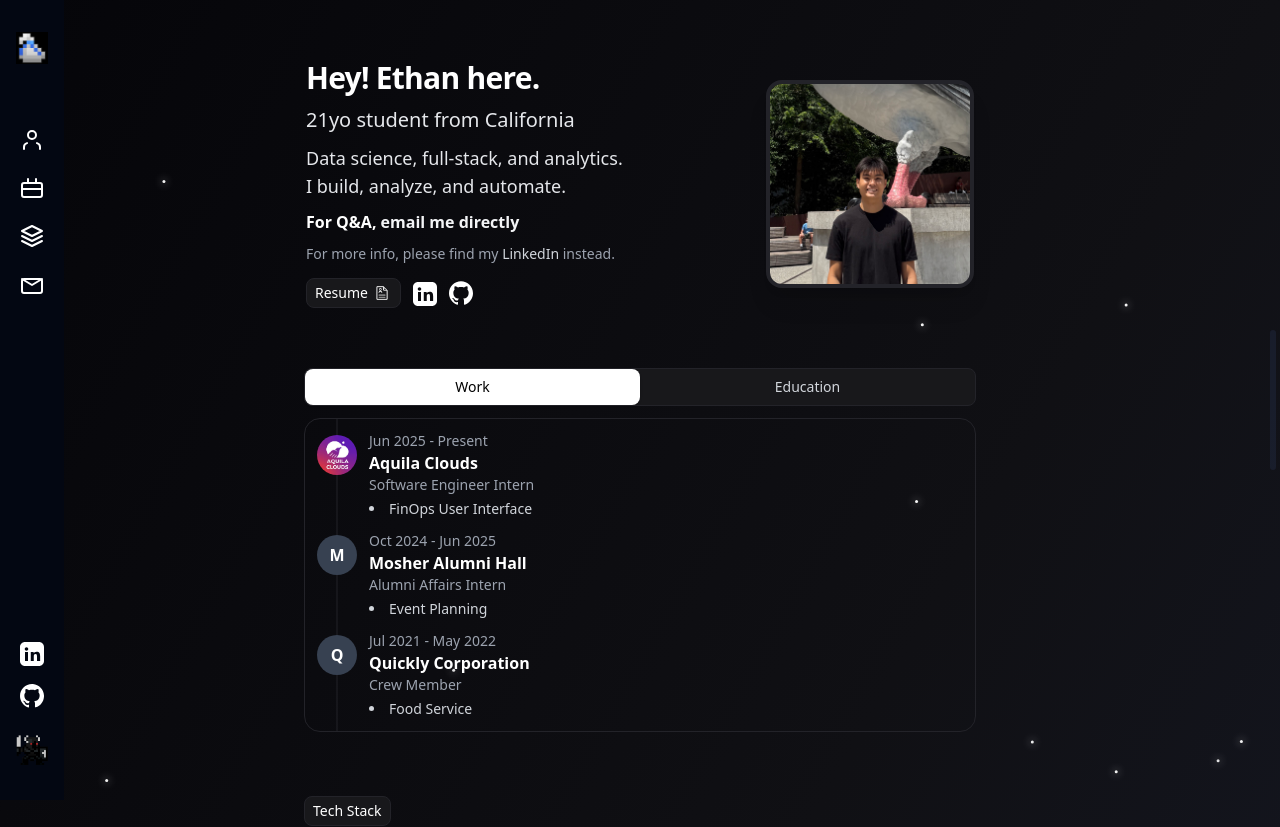
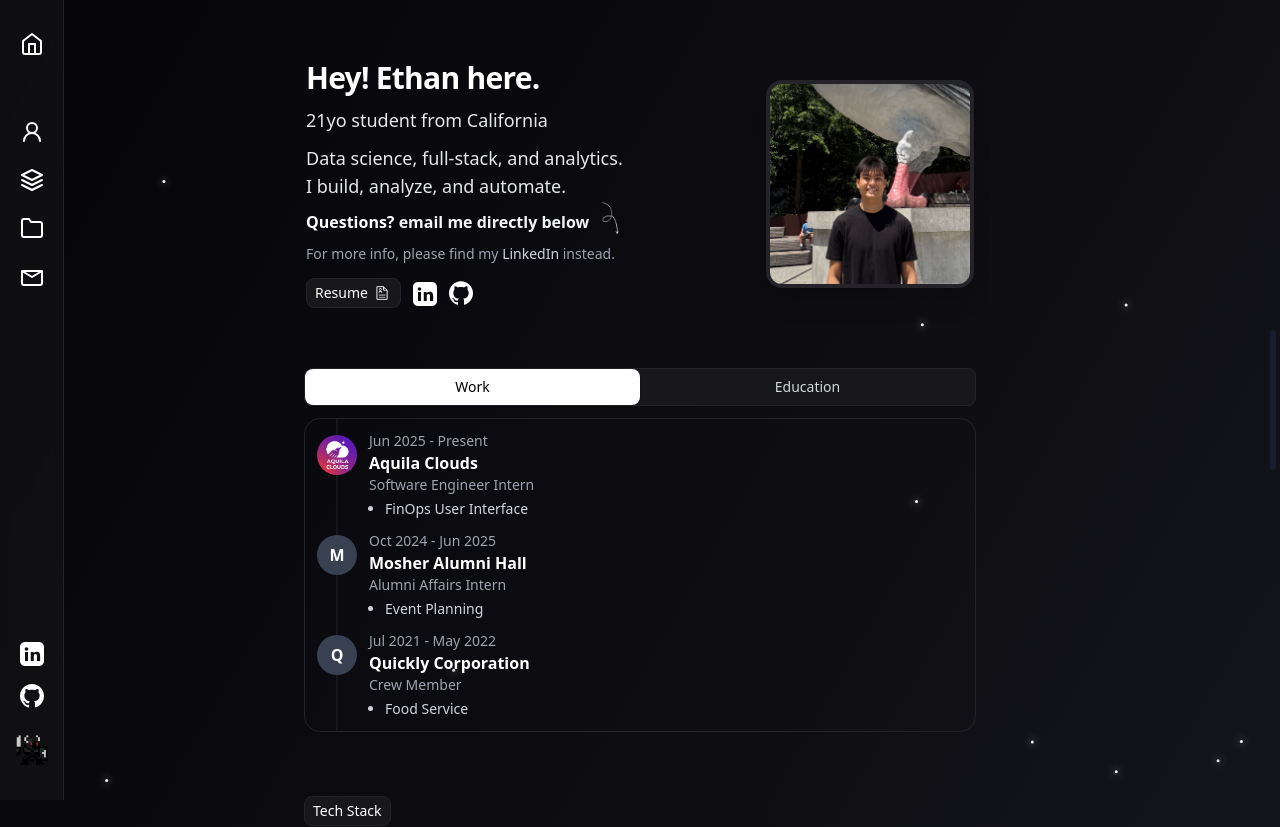
Before and after one commit to ethantsaox/portfolio-redesign, a React (Vite) app: page / in a window 1280 px wide. Shown: the top 827 px of the page. Built offline with nearby package versions, Linux system fonts and the light colour scheme.

Commit message:
more changes

```diff
--- a/src/components/About.jsx
+++ b/src/components/About.jsx
@@ -49,7 +49,7 @@ function About() {
                   <div className="text-gray-400 text-sm">Jun 2025 - Present</div>
                   <div className="text-white text-base font-semibold">Aquila Clouds</div>
                   <div className="text-gray-400 mb-1 text-sm">Software Engineer Intern</div>
-                  <ul className="list-disc list-inside text-gray-300 text-sm space-y-1">
+                  <ul className="list-disc list-outside text-gray-300 text-sm space-y-1 ml-4">
                     <li>FinOps User Interface</li>
                   </ul>
                 </div>
@@ -63,7 +63,7 @@ function About() {
                   <div className="text-gray-400 text-sm">Oct 2024 - Jun 2025</div>
                   <div className="text-white text-base font-semibold">Mosher Alumni Hall</div>
                   <div className="text-gray-400 mb-1 text-sm">Alumni Affairs Intern</div>
-                  <ul className="list-disc list-inside text-gray-300 text-sm space-y-1">
+                  <ul className="list-disc list-outside text-gray-300 text-sm space-y-1 ml-4">
                     <li>Event Planning</li>
                   </ul>
                 </div>
@@ -77,7 +77,7 @@ function About() {
                   <div className="text-gray-400 text-sm">Jul 2021 - May 2022</div>
                   <div className="text-white text-base font-semibold">Quickly Corporation</div>
                   <div className="text-gray-400 mb-1 text-sm">Crew Member</div>
-                  <ul className="list-disc list-inside text-gray-300 text-sm space-y-1">
+                  <ul className="list-disc list-outside text-gray-300 text-sm space-y-1 ml-4">
                     <li>Food Service</li>
                   </ul>
                 </div>
@@ -97,7 +97,7 @@ function About() {
                   <div className="text-gray-400 text-sm">Sep 2022 - Jun 2026</div>
                   <div className="text-white text-base font-bold">University of California Santa Barbara</div>
                   <div className="text-gray-400 mb-1 text-sm">B.S. in Statistics and Data Science</div>
-                  <ul className="list-disc list-inside text-gray-300 text-sm space-y-1">
+                  <ul className="list-disc list-outside text-gray-300 text-sm space-y-1 ml-4">
                     <li>TMP Certificate, Delta Sigma Pi, Gaucho Sports Analytics</li>
                   </ul>
                 </div>
@@ -111,7 +111,7 @@ function About() {
                   <div className="text-gray-400 text-sm">Aug 2018 - Jun 2022</div>
                   <div className="text-white text-base font-bold">Dougherty Valley High School</div>
                   <div className="text-gray-400 mb-1 text-sm">High School Diploma</div>
-                  <ul className="list-disc list-inside text-gray-300 text-sm space-y-1">
+                  <ul className="list-disc list-outside text-gray-300 text-sm space-y-1 ml-4">
                     <li>San Ramon, CA</li>
                   </ul>
                 </div>
--- a/src/components/Hero.jsx
+++ b/src/components/Hero.jsx
@@ -1,6 +1,7 @@
 import React, { useState } from 'react';
 import profilePic from '../assets/profile-pic7.jpg';
 import resumeIcon from '../assets/resume.png';
+import whiteArrowGif from '../assets/whitearrowgif.gif';
 import { useFadeInOnScroll } from '../hooks/useFadeInOnScroll';
 
 function Hero() {
@@ -22,15 +23,16 @@ function Hero() {
           <h1 className="text-2xl md:text-3xl font-bold mb-0.5 tracking-tight leading-tight text-white">
             Hey! Ethan here. <span className="inline-block align-middle ml-1"></span>
           </h1>
-          <div className="text-lg md:text-xl font-medium mb-0.5 text-gray-200">
+          <div className="text-base md:text-lg mb-0.5 text-gray-200">
             21yo student from California
           </div>
           <div className="text-base md:text-lg text-gray-200 mb-0.5">
             Data science, full-stack, and analytics.<br />
             I build, analyze, and automate.
           </div>
-          <div className="text-base font-semibold text-white mb-0.5">
-            For Q&amp;A, <span className="text-gray-100">email me directly</span>
+          <div className="text-base font-semibold text-white mb-0.5 relative">
+            Questions? <span className="text-gray-100">email me directly below</span>
+            <img src={whiteArrowGif} alt="Arrow" className="w-12 h-12 absolute -right-12 top-1/2 -translate-y-1/2" />
           </div>
           <div className="text-sm text-gray-400 mb-1">
             For more info, please find my <span className="font-medium text-gray-300">LinkedIn</span> instead.
@@ -40,10 +42,10 @@ function Hero() {
               Resume
               <img src={resumeIcon} alt="Resume" className="w-5 h-5" />
             </a>
-            <a href="https://www.linkedin.com/in/ethandtsao/" target="_blank" rel="noopener noreferrer" className="group hover:text-[#3b82f6] transition" title="LinkedIn">
+            <a href="https://www.linkedin.com/in/ethandtsao/" target="_blank" rel="noopener noreferrer" className="group hover:text-[#3b82f6] transition hover:scale-110 transition-transform duration-200" title="LinkedIn">
               <svg width="24" height="24" className="inline transition-colors duration-200 fill-white group-hover:fill-[#3b82f6]"><path d="M19 0h-14c-2.76 0-5 2.24-5 5v14c0 2.76 2.24 5 5 5h14c2.76 0 5-2.24 5-5v-14c0-2.76-2.24-5-5-5zm-11 19h-3v-9h3v9zm-1.5-10.28c-.97 0-1.75-.79-1.75-1.75s.78-1.75 1.75-1.75 1.75.79 1.75 1.75-.78 1.75-1.75 1.75zm13.5 10.28h-3v-4.5c0-1.08-.02-2.47-1.5-2.47-1.5 0-1.73 1.17-1.73 2.39v4.58h-3v-9h2.89v1.23h.04c.4-.75 1.38-1.54 2.84-1.54 3.04 0 3.6 2 3.6 4.59v4.72z"/></svg>
             </a>
-            <a href="https://github.com/ethantsaox" target="_blank" rel="noopener noreferrer" className="group hover:text-[#3b82f6] transition flex items-center" title="GitHub">
+            <a href="https://github.com/ethantsaox" target="_blank" rel="noopener noreferrer" className="group hover:text-[#3b82f6] transition hover:scale-110 transition-transform duration-200 flex items-center" title="GitHub">
               <svg width="24" height="24" className="inline transition-colors duration-200 fill-white group-hover:fill-[#3b82f6]"><path d="M12 0.297c-6.63 0-12 5.373-12 12 0 5.303 3.438 9.8 8.205 11.387 0.6 0.113 0.82-0.258 0.82-0.577 0-0.285-0.01-1.04-0.015-2.04-3.338 0.724-4.042-1.61-4.042-1.61-0.546-1.387-1.333-1.756-1.333-1.756-1.089-0.745 0.084-0.729 0.084-0.729 1.205 0.084 1.84 1.236 1.84 1.236 1.07 1.834 2.809 1.304 3.495 0.997 0.108-0.775 0.418-1.305 0.762-1.605-2.665-0.305-5.466-1.334-5.466-5.931 0-1.31 0.469-2.381 1.236-3.221-0.124-0.303-0.535-1.523 0.117-3.176 0 0 1.008-0.322 3.301 1.23 0.957-0.266 1.984-0.399 3.003-0.404 1.019 0.005 2.047 0.138 3.006 0.404 2.291-1.553 3.297-1.23 3.297-1.23 0.653 1.653 0.242 2.873 0.119 3.176 0.77 0.84 1.235 1.911 1.235 3.221 0 4.609-2.803 5.624-5.475 5.921 0.43 0.372 0.823 1.102 0.823 2.222 0 1.606-0.014 2.898-0.014 3.293 0 0.322 0.216 0.694 0.825 0.576C20.565 22.092 24 17.592 24 12.297c0-6.627-5.373-12-12-12z"/></svg>
             </a>
           </div>
--- a/src/components/Sidebar.jsx
+++ b/src/components/Sidebar.jsx
@@ -1,5 +1,4 @@
 import React, { useState } from 'react';
-import whitebag from '../assets/whitebag.png';
 import oryxGif from '../assets/oryx.gif';
 import goldCoin from '../assets/gold.png';
 
@@ -8,13 +7,13 @@ function Sidebar({ darkMode, setDarkMode }) {
 
   const navItems = [
     { href: '#about', label: 'About', icon: (
-      <svg width="24" height="24" fill="none" stroke="currentColor" strokeWidth="2" strokeLinecap="round" strokeLinejoin="round" className="feather feather-user group-hover:stroke-[#3b82f6]"><path d="M20 21v-2a4 4 0 0 0-3-3.87"/><path d="M4 21v-2a4 4 0 0 1 3-3.87"/><circle cx="12" cy="7" r="4"/></svg>
+      <svg width="24" height="24" fill="none" stroke="currentColor" strokeWidth="2" strokeLinecap="round" strokeLinejoin="round" className="feather feather-user group-hover:stroke-[#3b82f6]"><circle cx="12" cy="8" r="5"/><path d="M20 21c0-4.4-3.6-8-8-8s-8 3.6-8 8"/></svg>
     ) },
     { href: '#experience', label: 'Experience', icon: (
-      <svg width="24" height="24" fill="none" stroke="currentColor" strokeWidth="2" strokeLinecap="round" strokeLinejoin="round" className="feather feather-briefcase group-hover:stroke-[#3b82f6]"><rect x="2" y="7" width="20" height="14" rx="2" ry="2"/><path d="M16 3v4M8 3v4M2 13h20"/></svg>
+      <svg width="24" height="24" fill="none" stroke="currentColor" strokeWidth="2" strokeLinecap="round" strokeLinejoin="round" className="feather feather-layers group-hover:stroke-[#3b82f6]"><polygon points="12 2 2 7 12 12 22 7 12 2"/><polyline points="2 17 12 22 22 17"/><polyline points="2 12 12 17 22 12"/></svg>
     ) },
     { href: '#projects', label: 'Projects', icon: (
-      <svg width="24" height="24" fill="none" stroke="currentColor" strokeWidth="2" strokeLinecap="round" strokeLinejoin="round" className="feather feather-layers group-hover:stroke-[#3b82f6]"><polygon points="12 2 2 7 12 12 22 7 12 2"/><polyline points="2 17 12 22 22 17"/><polyline points="2 12 12 17 22 12"/></svg>
+      <svg width="24" height="24" fill="none" stroke="currentColor" strokeWidth="2" strokeLinecap="round" strokeLinejoin="round" className="feather feather-folder group-hover:stroke-[#3b82f6]"><path d="M22 19a2 2 0 0 1-2 2H4a2 2 0 0 1-2-2V5a2 2 0 0 1 2-2h5l2 3h9a2 2 0 0 1 2 2z"/></svg>
     ) },
     { href: '#contact', label: 'Contact', icon: (
       <svg width="24" height="24" fill="none" stroke="currentColor" strokeWidth="2" strokeLinecap="round" strokeLinejoin="round" className="feather feather-mail group-hover:stroke-[#3b82f6]"><rect x="2" y="7" width="20" height="14" rx="2" ry="2"/><polyline points="2 7 12 13 22 7"/></svg>
@@ -52,18 +51,21 @@ function Sidebar({ darkMode, setDarkMode }) {
   return (
     <aside
       id="sidebar"
-      className="hidden lg:flex flex-col items-center justify-between bg-gray-950 dark:bg-black text-white w-16 min-h-screen py-8 fixed left-0 top-0 z-40"
+      className="hidden lg:flex flex-col items-center justify-between text-white w-16 min-h-screen py-8 fixed left-0 top-0 z-40 border-r border-[#232329] bg-[#18181b]/50 backdrop-blur-sm"
     >
       <div className="flex flex-col items-center gap-8">
-        <a href="#" onClick={handleLogoClick} className="hover:scale-110 transition-transform duration-200">
-          <img src={whitebag} alt="Logo" className="w-8 h-8 object-contain" />
+        <a href="#" onClick={handleLogoClick} className="hover:scale-110 transition-transform duration-200 group hover:text-[#3b82f6] transition" title="Home">
+          <svg width="24" height="24" fill="none" stroke="currentColor" strokeWidth="2" strokeLinecap="round" strokeLinejoin="round" className="feather feather-home group-hover:stroke-[#3b82f6]">
+            <path d="M3 9l9-7 9 7v11a2 2 0 0 1-2 2H5a2 2 0 0 1-2-2z"/>
+            <polyline points="9,22 9,12 15,12 15,22"/>
+          </svg>
         </a>
         <nav className="flex flex-col gap-6 mt-8">
           {navItems.map((item) => (
             <a
               key={item.href}
               href={item.href}
-              className="group hover:text-[#3b82f6] transition"
+              className="group hover:text-[#3b82f6] transition hover:scale-110 transition-transform duration-200"
               title={item.label}
             >
               {item.icon}
@@ -73,10 +75,10 @@ function Sidebar({ darkMode, setDarkMode }) {
       </div>
                         <div className="flex flex-col items-center gap-6">
             <div className="flex flex-col gap-4 mt-4">
-            <a href="https://www.linkedin.com/in/ethandtsao/" target="_blank" rel="noopener noreferrer" className="group hover:text-[#3b82f6] transition" title="LinkedIn">
+              <a href="https://www.linkedin.com/in/ethandtsao/" target="_blank" rel="noopener noreferrer" className="group hover:text-[#3b82f6] transition hover:scale-110 transition-transform duration-200" title="LinkedIn">
                 <svg width="24" height="24" fill="currentColor" className="inline"><path d="M19 0h-14c-2.76 0-5 2.24-5 5v14c0 2.76 2.24 5 5 5h14c2.76 0 5-2.24 5-5v-14c0-2.76-2.24-5-5-5zm-11 19h-3v-9h3v9zm-1.5-10.28c-.97 0-1.75-.79-1.75-1.75s.78-1.75 1.75-1.75 1.75.79 1.75 1.75-.78 1.75-1.75 1.75zm13.5 10.28h-3v-4.5c0-1.08-.02-2.47-1.5-2.47-1.5 0-1.73 1.17-1.73 2.39v4.58h-3v-9h2.89v1.23h.04c.4-.75 1.38-1.54 2.84-1.54 3.04 0 3.6 2 3.6 4.59v4.72z"/></svg>
               </a>
-            <a href="https://github.com/ethantsaox" target="_blank" rel="noopener noreferrer" className="group hover:text-[#3b82f6] transition" title="GitHub">
+              <a href="https://github.com/ethantsaox" target="_blank" rel="noopener noreferrer" className="group hover:text-[#3b82f6] transition hover:scale-110 transition-transform duration-200" title="GitHub">
                 <svg width="24" height="24" fill="currentColor" className="inline"><path d="M12 0c-6.63 0-12 5.37-12 12 0 5.3 3.438 9.8 8.205 11.385.6.113.82-.258.82-.577 0-.285-.01-1.04-.015-2.04-3.338.724-4.042-1.61-4.042-1.61-.546-1.387-1.333-1.756-1.333-1.756-1.09-.745.083-.729.083-.729 1.205.085 1.84 1.237 1.84 1.237 1.07 1.834 2.807 1.304 3.492.997.108-.775.418-1.305.762-1.605-2.665-.305-5.466-1.332-5.466-5.93 0-1.31.47-2.38 1.236-3.22-.124-.304-.535-1.527.117-3.18 0 0 1.008-.322 3.3 1.23.96-.267 1.98-.399 3-.404 1.02.005 2.04.137 3 .404 2.29-1.552 3.297-1.23 3.297-1.23.653 1.653.242 2.876.12 3.18.77.84 1.235 1.91 1.235 3.22 0 4.61-2.803 5.625-5.475 5.92.43.37.823 1.096.823 2.21 0 1.595-.015 2.88-.015 3.27 0 .32.218.694.825.576 4.765-1.587 8.2-6.086 8.2-11.385 0-6.63-5.373-12-12-12z"/></svg>
               </a>
             </div>
```
Also changed, not shown: src/assets/whitearrowgif.gif (added). Lines whose indentation alone changed are shown as unchanged.
